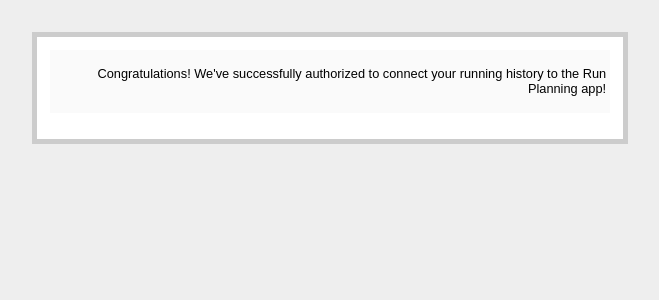
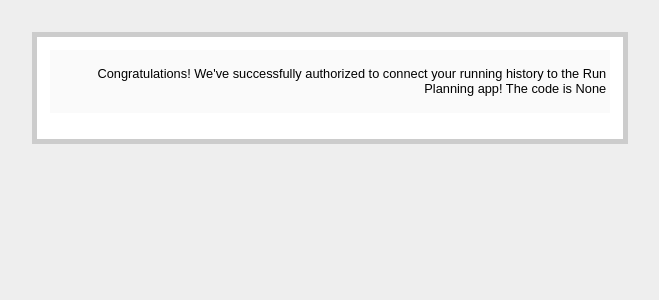
Before and after one commit to connorscp/runplanning_app, a Flask app: page /authorized in a window 1280 px wide. Shown: the top 300 px of the page, without its empty margins (310-969 px from the left). Run offline with Flask 2, Linux system fonts and the light colour scheme.

Commit message:
rebuild pt.2

```diff
--- a/app.py
+++ b/app.py
@@ -34,7 +34,8 @@
 
 @app.route('/authorized', methods=['GET', 'POST'])
 def authorized():
-	return render_template('authorized.html')
+	code = request.args.get('code')
+	return render_template('authorized.html', code=code)
 """
 @app.route('/authorized')
 def authorized():
--- a/templates/authorized.html
+++ b/templates/authorized.html
@@ -5,7 +5,7 @@
 	<div class=metanav>
 
 		<p>
-		Congratulations! We've successfully authorized to connect your running history to the Run Planning app!
+		Congratulations! We've successfully authorized to connect your running history to the Run Planning app! The code is {{code}}
 		</p>
 
 	</div>
```
